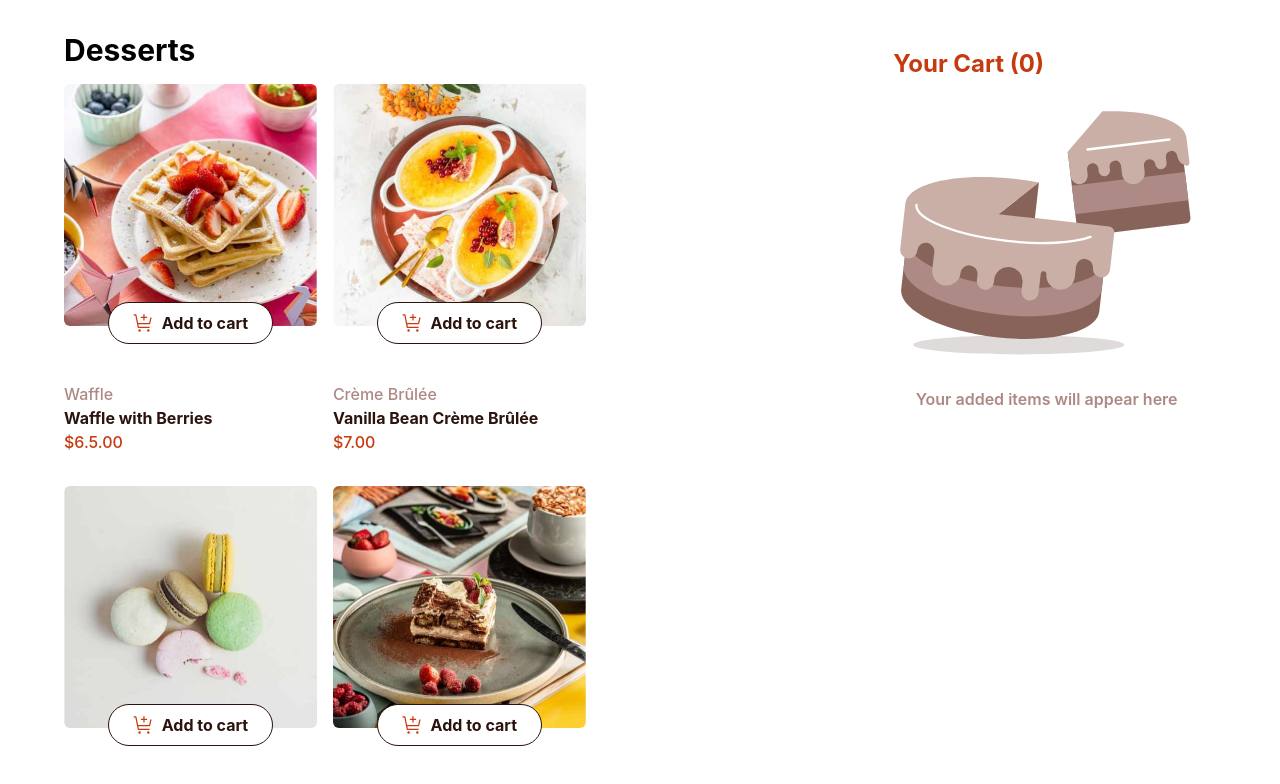
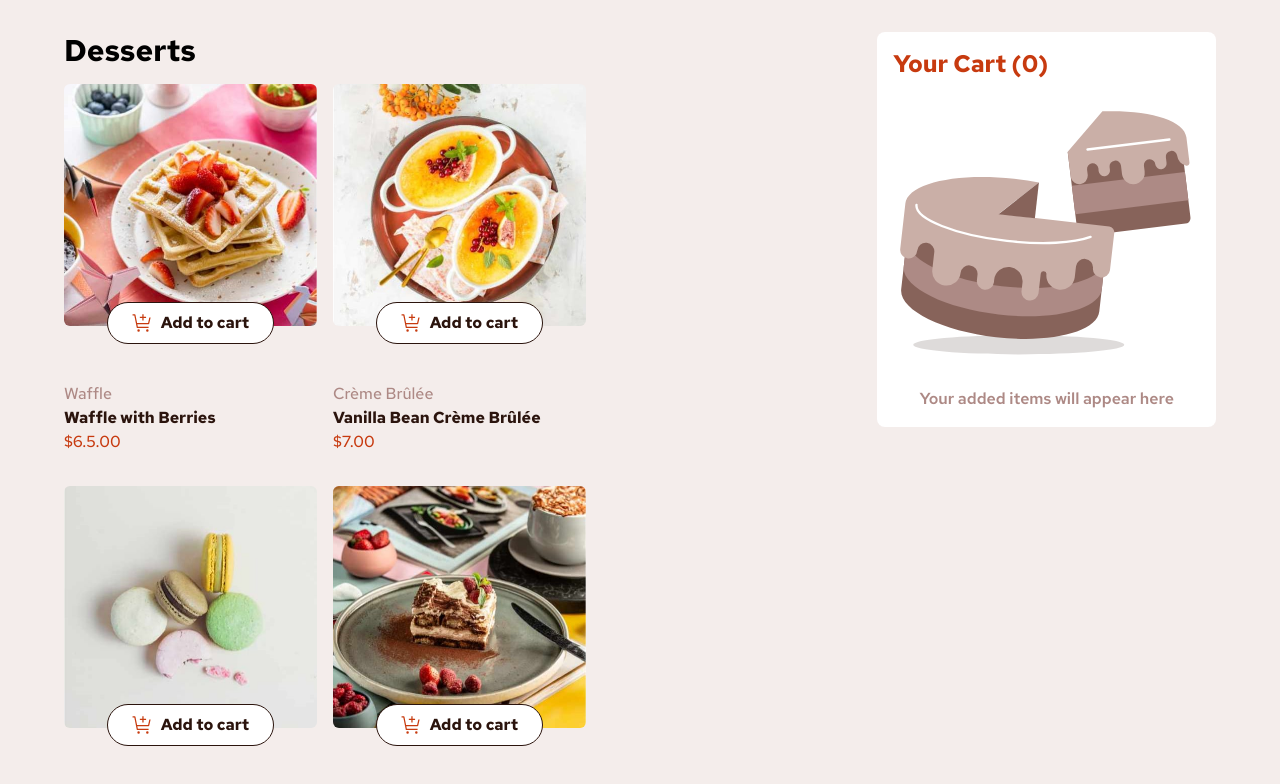
Before and after one commit to Timmydevsoft/products, a React (Vite) app: page / in a window 1280 px wide. Shown: the top 784 px of the page. Built offline with nearby package versions, Linux system fonts and the light colour scheme.

Commit message:
added background

```diff
--- a/src/component/ConfirmModal.tsx
+++ b/src/component/ConfirmModal.tsx
@@ -49,7 +49,7 @@
             ))}
 
             <div className="flex items-center p-4 justify-between">
-              <span>Order total</span>
+              <span className="text-[#ad8985]">Order total</span>
               <span className="text-2xl text-burnt-rose font-bold">
                 $
                 {orderData.reduce(
--- a/src/index.css
+++ b/src/index.css
@@ -1,3 +1,4 @@
+@import url('https://fonts.googleapis.com/css2?family=Red+Hat+Text:ital,wght@0,300..700;1,300..700&display=swap');
 @tailwind base;
 @tailwind components;
 @tailwind utilities;
@@ -6,9 +7,13 @@
   font-family: Inter, system-ui, Avenir, Helvetica, Arial, sans-serif;
   line-height: 1.5;
   font-weight: 400;
+  font-size:  1rem;
   color-scheme: light dark;
   color: rgba(255, 255, 255, 0.87);
-  /* background-color: hsl(13, 31%, 94%); */
+  background-color: #f4edeb;
+  font-family: "Red Hat Text", sans-serif;
+  font-optical-sizing: auto;
+  font-style: normal;
 }
 
 
```
